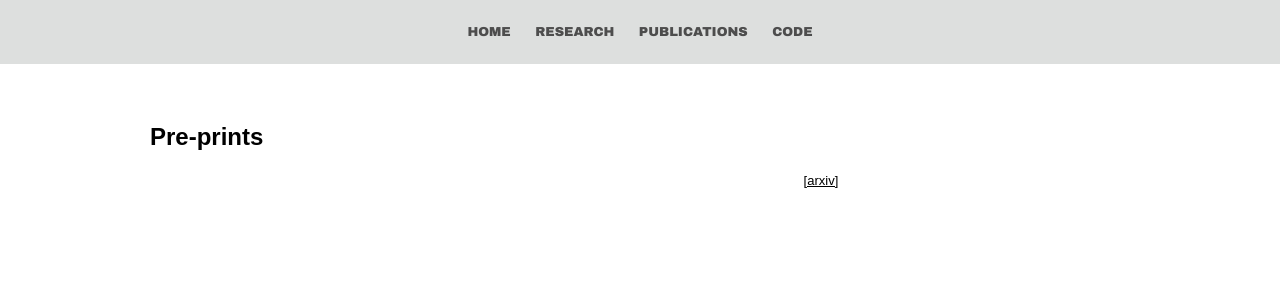
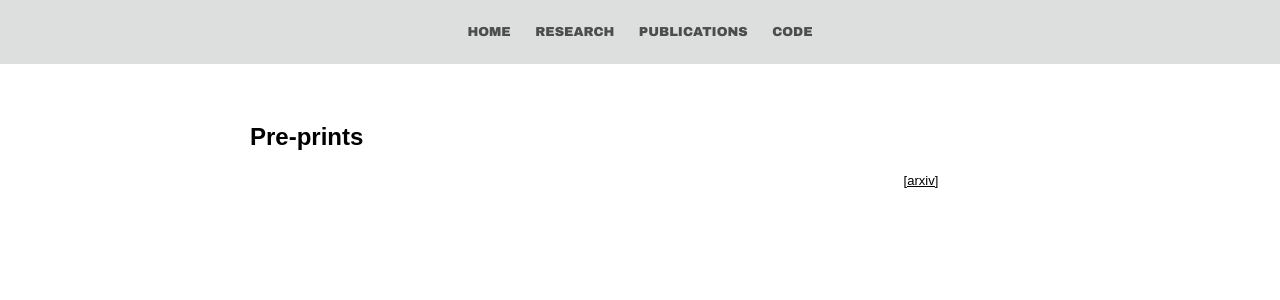
Before and after one commit to mckimb/mckimb.github.io, a Jekyll site: the page built from papers/index.html, in a window 1280 px wide. Shown: the top 300 px of the page. Built offline with Jekyll 4.4.1, drawn with Linux system fonts in a browser that asks for light colours.

Commit message:
Update main.css

```diff
--- a/css/main.css
+++ b/css/main.css
@@ -1,6 +1,6 @@
 body {
-    margin-left: 150px;
-    margin-right: 150px;
+    margin-left: 250px;
+    margin-right: 250px;
     font-family: Arial, Helvetica, sans-serif;
     background-color: white;
 }
```
